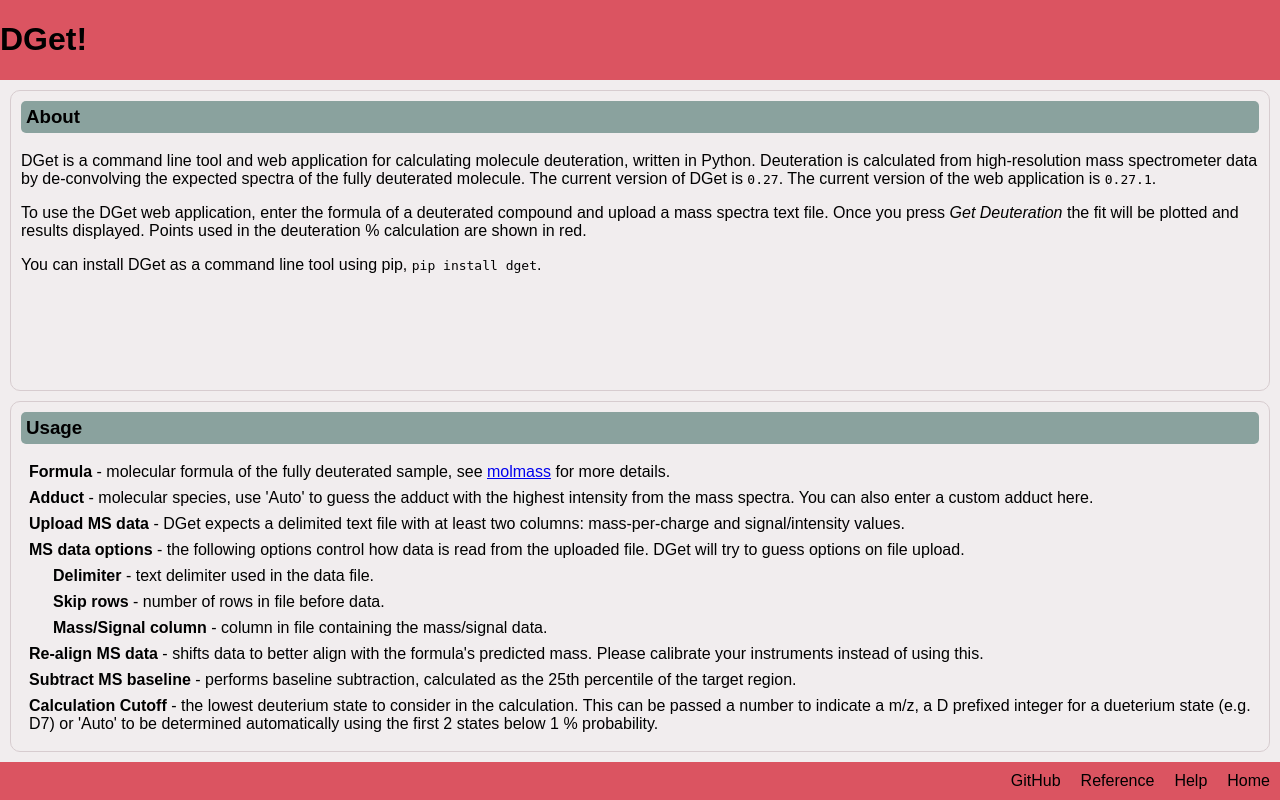
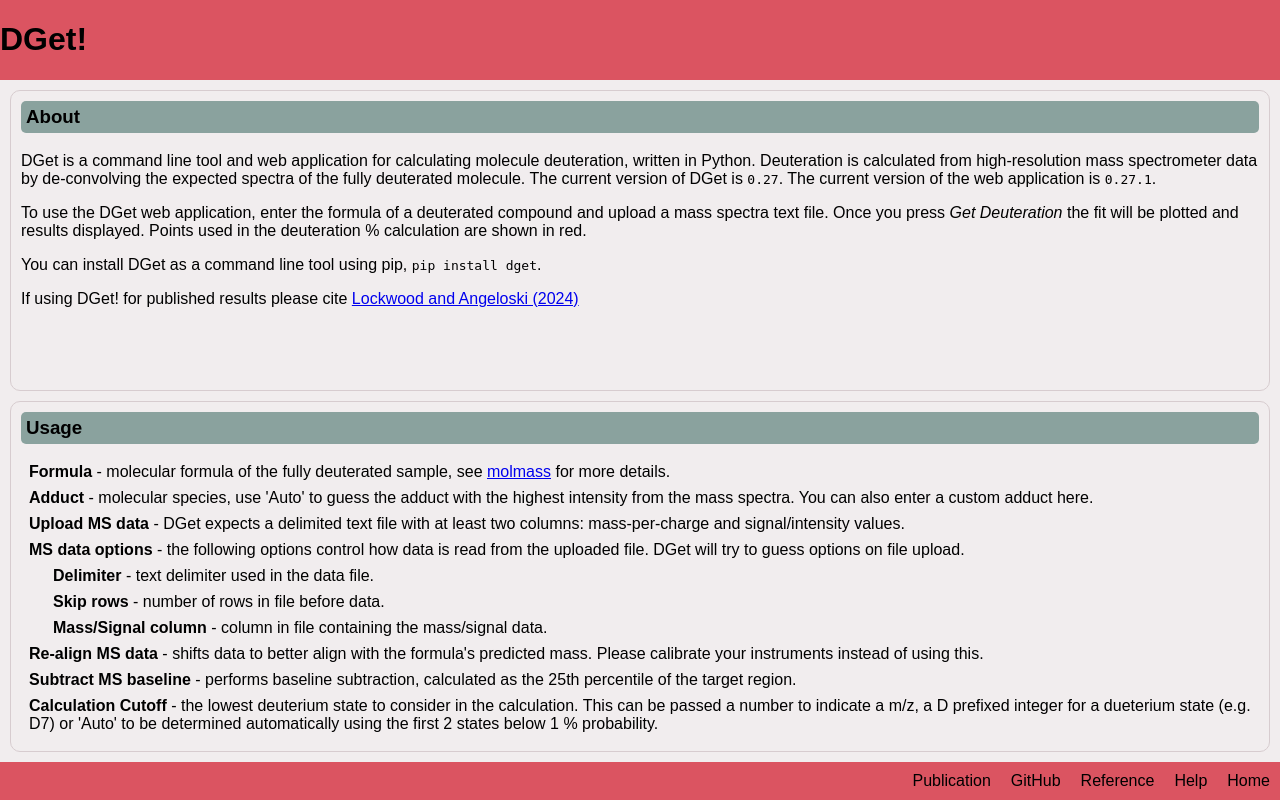
Before and after one commit to djdt/dget, a Flask app: page /help in a window 1280 px wide. Run offline with Flask 2, Linux system fonts and the light colour scheme.

Commit message:
add pub to help and mainbar

```diff
--- a/web/templates/help.html
+++ b/web/templates/help.html
@@ -20,6 +20,9 @@
     <p>
         You can install DGet as a command line tool using pip, <code>pip install dget</code>.
     </p>
+    <p>
+    If using DGet! for published results please cite <a href=https://doi.org/10.1186/s13321-024-00828-x>Lockwood and Angeloski (2024)</a>
+    </p>
 </div>
 <div class="card" id="usage">
     <h3>Usage</h3>
--- a/web/templates/layout.html
+++ b/web/templates/layout.html
@@ -20,7 +20,7 @@
 
             <footer class="footer">
                 <ul>
-                {% for href, caption in [("/", "Home"), ("help", "Help"), ("https://dget.readthedocs.io", "Reference"), ("https://github.com/djdt/dget", "GitHub")] %}
+                {% for href, caption in [("/", "Home"), ("help", "Help"), ("https://dget.readthedocs.io", "Reference"), ("https://github.com/djdt/dget", "GitHub"), ("https://doi.org/10.1186/s13321-024-00828-x", "Publication")] %}
                     <li><a href="{{ href }}">{{ caption }}</a></li>
                 {% endfor %}
                 </ul>
```
